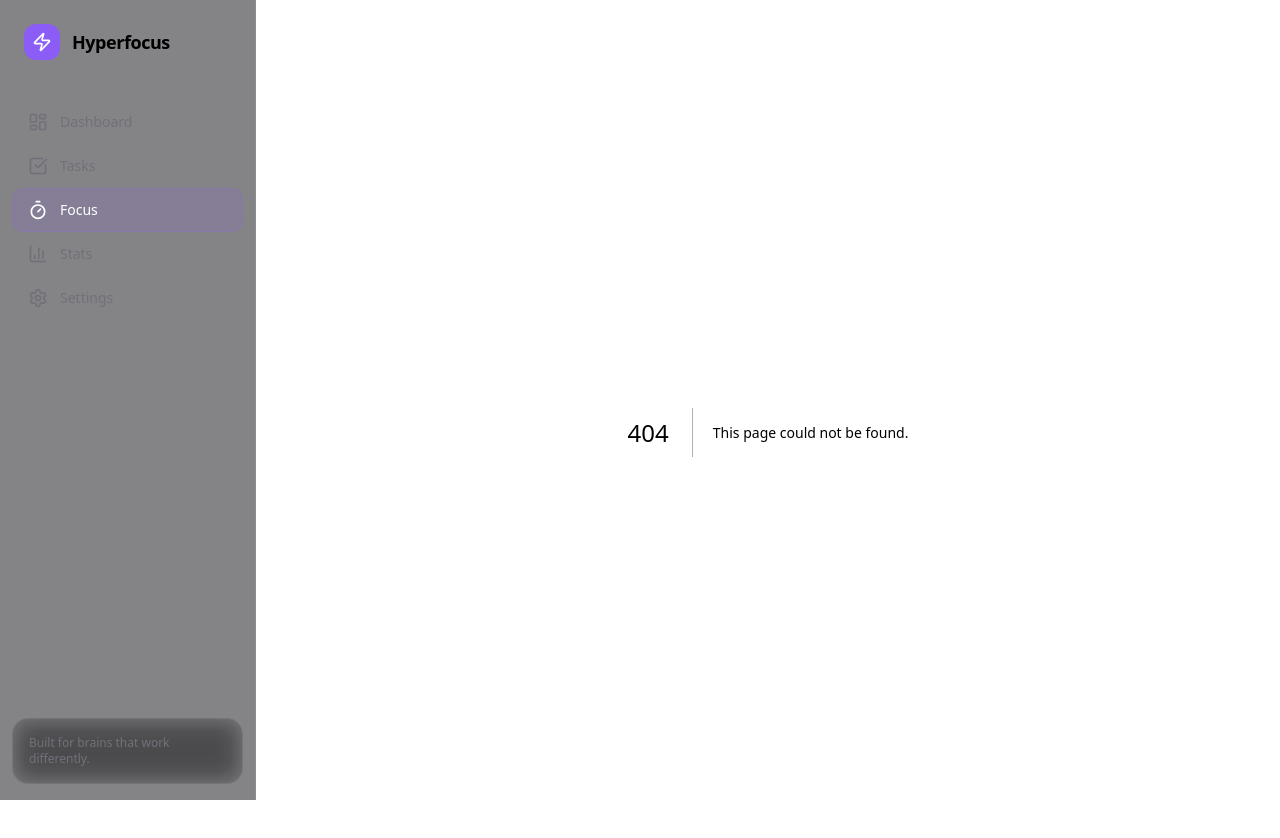
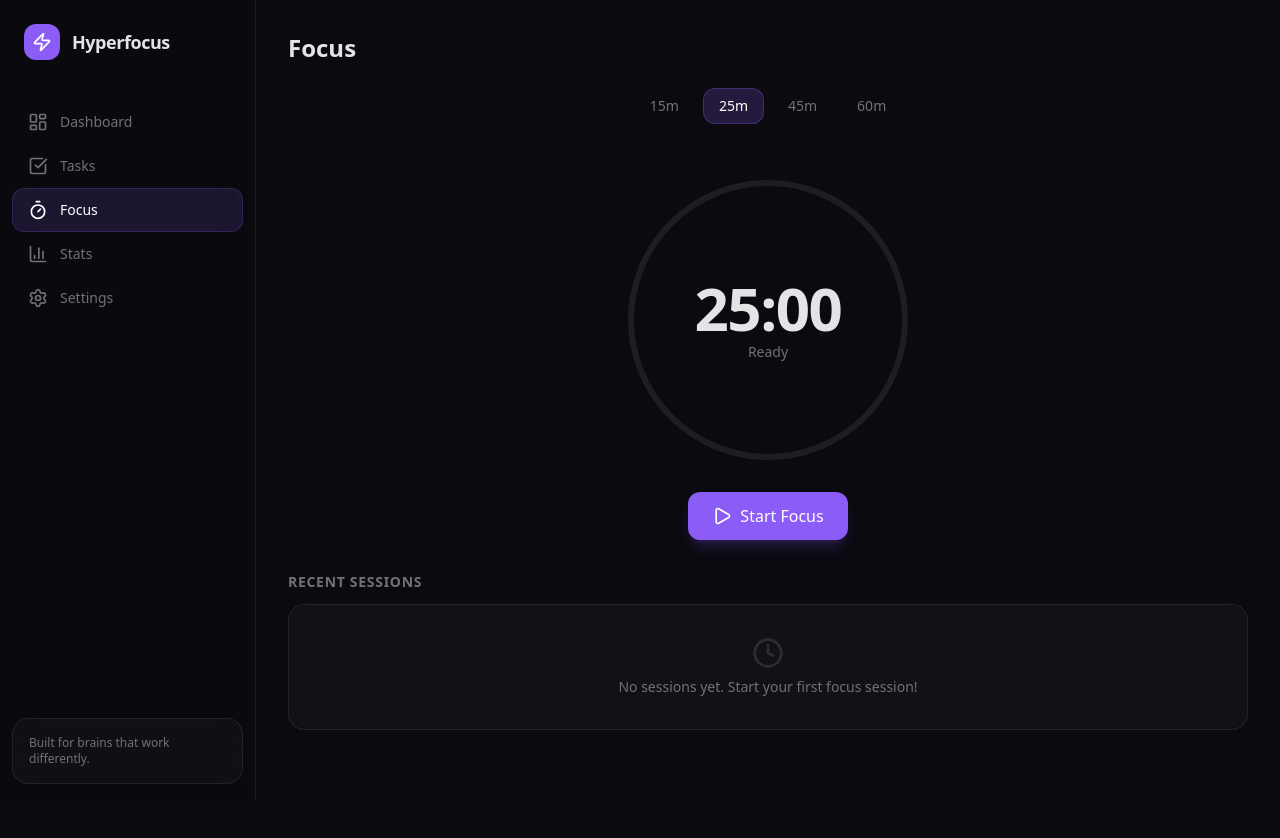
Before and after one commit to deusalter/hyperfocus, a Next.js app: page /focus in a window 1280 px wide. Before the commit this address had no page. Shown: the top 838 px of the page. After the commit the page ends 800 px from the top, so only its background shows below. Built offline with nearby package versions, Linux system fonts and the light colour scheme.

Commit message:
feat: compose focus page with timer, presets, task linking, and ambient mode

```diff
--- /dev/null
+++ b/src/app/focus/page.tsx
@@ -0,0 +1,141 @@
+'use client'
+
+import { useState } from 'react'
+import { motion, AnimatePresence } from 'framer-motion'
+import { Maximize2 } from 'lucide-react'
+import { useTimer } from '@/hooks/useTimer'
+import { useTasks } from '@/hooks/useTasks'
+import TimerDisplay from '@/components/focus/TimerDisplay'
+import TimerControls from '@/components/focus/TimerControls'
+import TimerPresets from '@/components/focus/TimerPresets'
+import SessionComplete from '@/components/focus/SessionComplete'
+import SessionHistory from '@/components/focus/SessionHistory'
+import AmbientMode from '@/components/focus/AmbientMode'
+
+export default function FocusPage() {
+  const [showAmbient, setShowAmbient] = useState(false)
+  const [selectedTask, setSelectedTask] = useState<string>('')
+  const {
+    isRunning,
+    isPaused,
+    duration,
+    remaining,
+    elapsed,
+    progress,
+    isComplete,
+    isBreak,
+    sessions,
+    start,
+    pause,
+    resume,
+    reset,
+    stop,
+    startBreak,
+    setDuration,
+  } = useTimer()
+  const { todayTasks } = useTasks()
+
+  const incompleteTasks = todayTasks.filter((t) => !t.completed)
+
+  const handleStart = () => {
+    const task = incompleteTasks.find((t) => t.id === selectedTask)
+    start(duration, task?.id, task?.title)
+  }
+
+  return (
+    <div>
+      <motion.div
+        initial={{ opacity: 0, y: -10 }}
+        animate={{ opacity: 1, y: 0 }}
+        className="flex items-center justify-between mb-6"
+      >
+        <h1 className="text-2xl font-bold">Focus</h1>
+        {(isRunning || isPaused) && (
+          <motion.button
+            initial={{ opacity: 0 }}
+            animate={{ opacity: 1 }}
+            onClick={() => setShowAmbient(true)}
+            className="text-muted hover:text-foreground p-2"
+          >
+            <Maximize2 className="w-5 h-5" />
+          </motion.button>
+        )}
+      </motion.div>
+
+      <AnimatePresence mode="wait">
+        {isComplete ? (
+          <SessionComplete
+            key="complete"
+            isBreak={isBreak}
+            onStartBreak={startBreak}
+            onReset={reset}
+            onNewSession={handleStart}
+          />
+        ) : (
+          <motion.div key="timer">
+            <TimerPresets
+              currentDuration={duration}
+              onSelect={setDuration}
+              disabled={isRunning || isPaused}
+            />
+
+            <TimerDisplay
+              remaining={remaining}
+              progress={progress}
+              isRunning={isRunning}
+              isBreak={isBreak}
+            />
+
+            {!isRunning && !isPaused && incompleteTasks.length > 0 && (
+              <motion.div
+                initial={{ opacity: 0 }}
+                animate={{ opacity: 1 }}
+                className="mb-6"
+              >
+                <label className="text-xs text-muted uppercase tracking-wider block mb-2">
+                  Working on
+                </label>
+                <select
+                  value={selectedTask}
+                  onChange={(e) => setSelectedTask(e.target.value)}
+                  className="w-full glass px-4 py-3 text-sm bg-transparent text-foreground outline-none cursor-pointer appearance-none"
+                >
+                  <option value="" className="bg-background">Just focusing</option>
+                  {incompleteTasks.map((task) => (
+                    <option key={task.id} value={task.id} className="bg-background">
+                      {task.title}
+                    </option>
+                  ))}
+                </select>
+              </motion.div>
+            )}
+
+            <TimerControls
+              isRunning={isRunning}
+              isPaused={isPaused}
+              elapsed={elapsed}
+              onStart={handleStart}
+              onPause={pause}
+              onResume={resume}
+              onReset={reset}
+              onStop={stop}
+            />
+          </motion.div>
+        )}
+      </AnimatePresence>
+
+      <SessionHistory sessions={sessions} />
+
+      <AnimatePresence>
+        {showAmbient && (isRunning || isPaused) && (
+          <AmbientMode
+            remaining={remaining}
+            progress={progress}
+            isBreak={isBreak}
+            onExit={() => setShowAmbient(false)}
+          />
+        )}
+      </AnimatePresence>
+    </div>
+  )
+}
```
